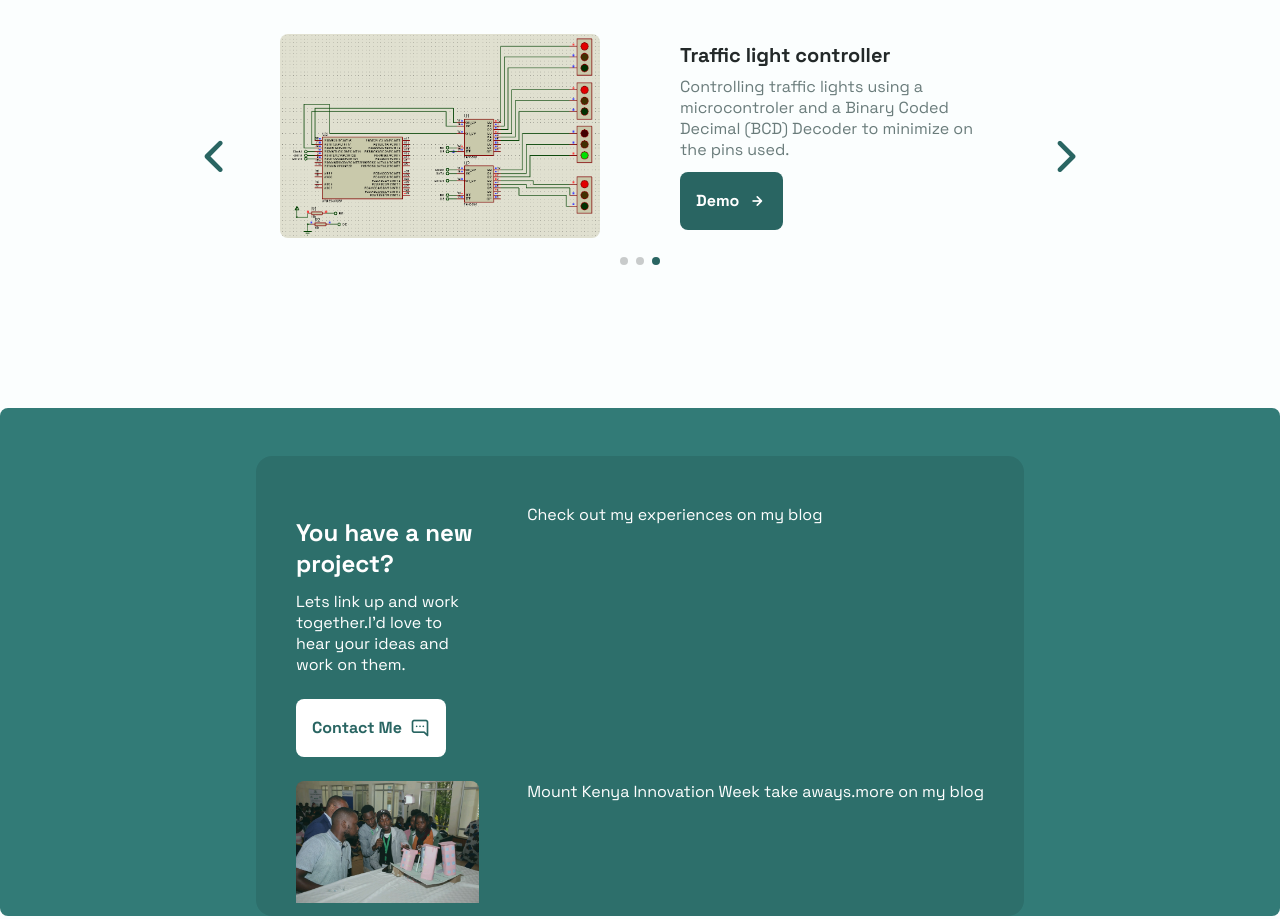
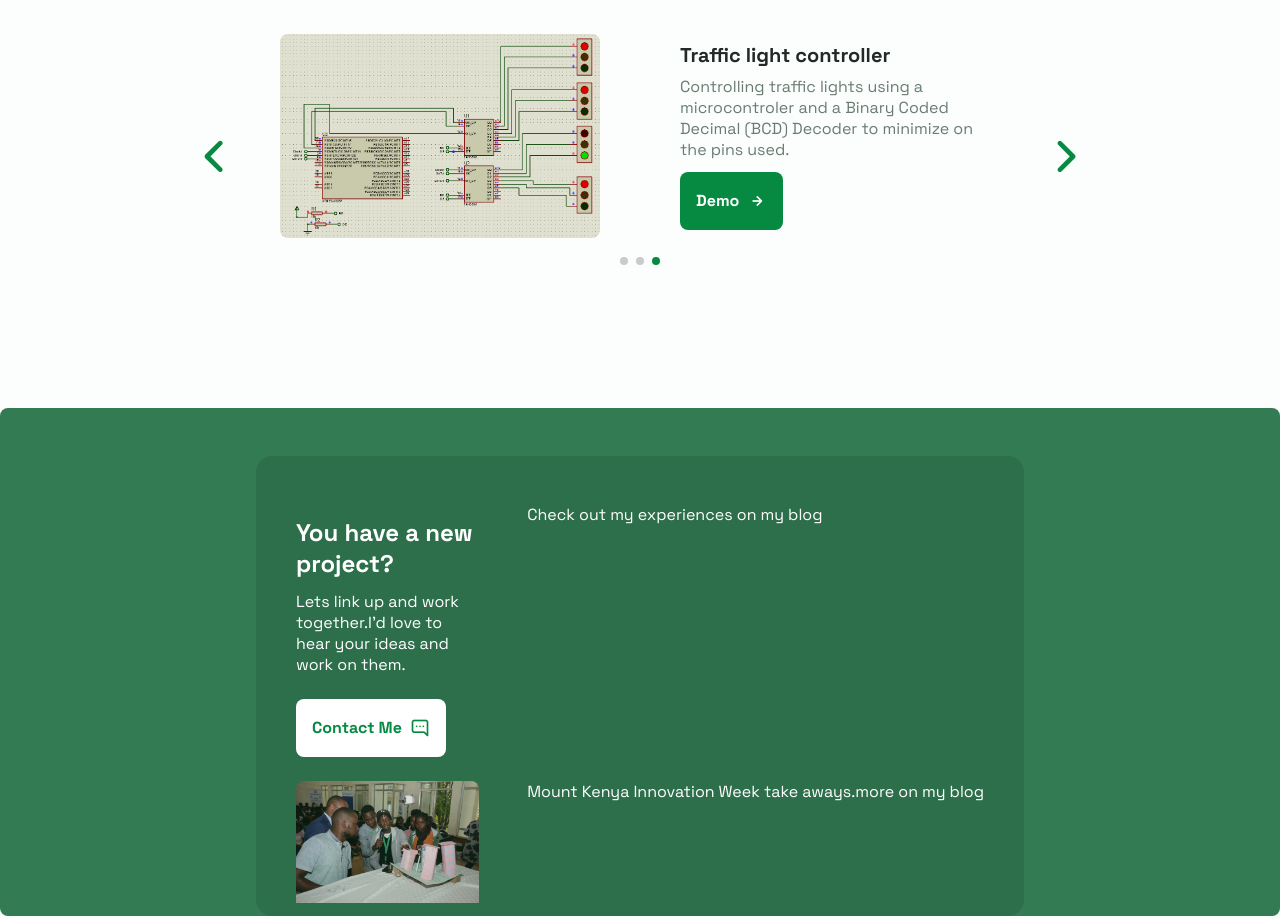
Before and after one commit to Stevemwa/test, a plain HTML site: page index.html in a window 1280 px wide. Shown: the part 3400-4319 px from the top of the page. Drawn offline with nearby package versions, Linux system fonts and the light colour scheme.

Commit message:
Add files via upload

```diff
--- a/style.css
+++ b/style.css
@@ -9,16 +9,16 @@
 
     /*========== Colors ==========*/
     /* Change favorite color */
-    --hue-color: 177; /*Purple 250 - Green 142 - Blue 230 - Pink 340*/
+    --hue-color: 147; /*Purple 250 - Green 142 - Blue 230 - Pink 340*/
 
     /* HSL color mode */
-    --first-color: hsl(var(--hue-color), 42%, 28%);
+    --first-color: hsl(var(--hue-color), 92%, 28%);
     --first-color-second: hsl(var(--hue-color), 42%, 34%);
     --first-color-alt: hsl(var(--hue-color), 57%, 53%);
     --first-color-lighter: hsl(var(--hue-color), 92%, 85%);
     --title-color: hsl(var(--hue-color), 8%, 15%);
     --text-color: hsl(var(--hue-color), 8%, 45%);
-    --text-color-light: hsl(var(--hue-color), 42%, 34%);
+    --text-color-light: hsl(var(--hue-color), 92%, 52%);
     --input-color: hsl(var(--hue-color), 70%, 96%);
     --body-color: hsl(var(--hue-color), 60%, 99%);
     --container-color: #f1e8fc;
@@ -313,7 +313,7 @@ width: 199px;
 }
 .home__scroll{
 
-  background-color:hsl(var(--hue-color), 42%, 42%);
+  background-color:var(--first-color);
   color: white;
   padding: 1rem;
   border-radius: .5rem;
```
